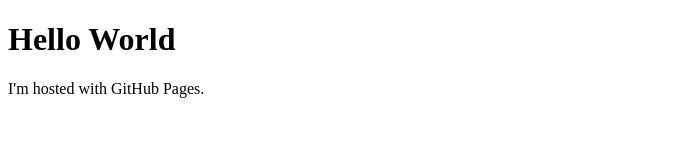
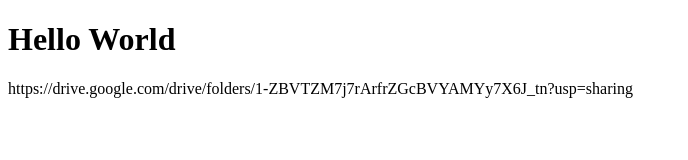
Before and after one commit to Simply-Jackson/Simply-Jackson.github.io, a plain HTML site: page index.html in a window 1280 px wide. Shown: the whole page, without its empty margins (0-688 px from the left). Drawn offline with Linux system fonts and the light colour scheme.

Commit message:
Update index.html

```diff
--- a/index.html
+++ b/index.html
@@ -2,6 +2,6 @@
 <html>
 <body>
 <h1>Hello World</h1>
-<p>I'm hosted with GitHub Pages.</p>
+<p>https://drive.google.com/drive/folders/1-ZBVTZM7j7rArfrZGcBVYAMYy7X6J_tn?usp=sharing</p>
 </body>
 </html>
```
